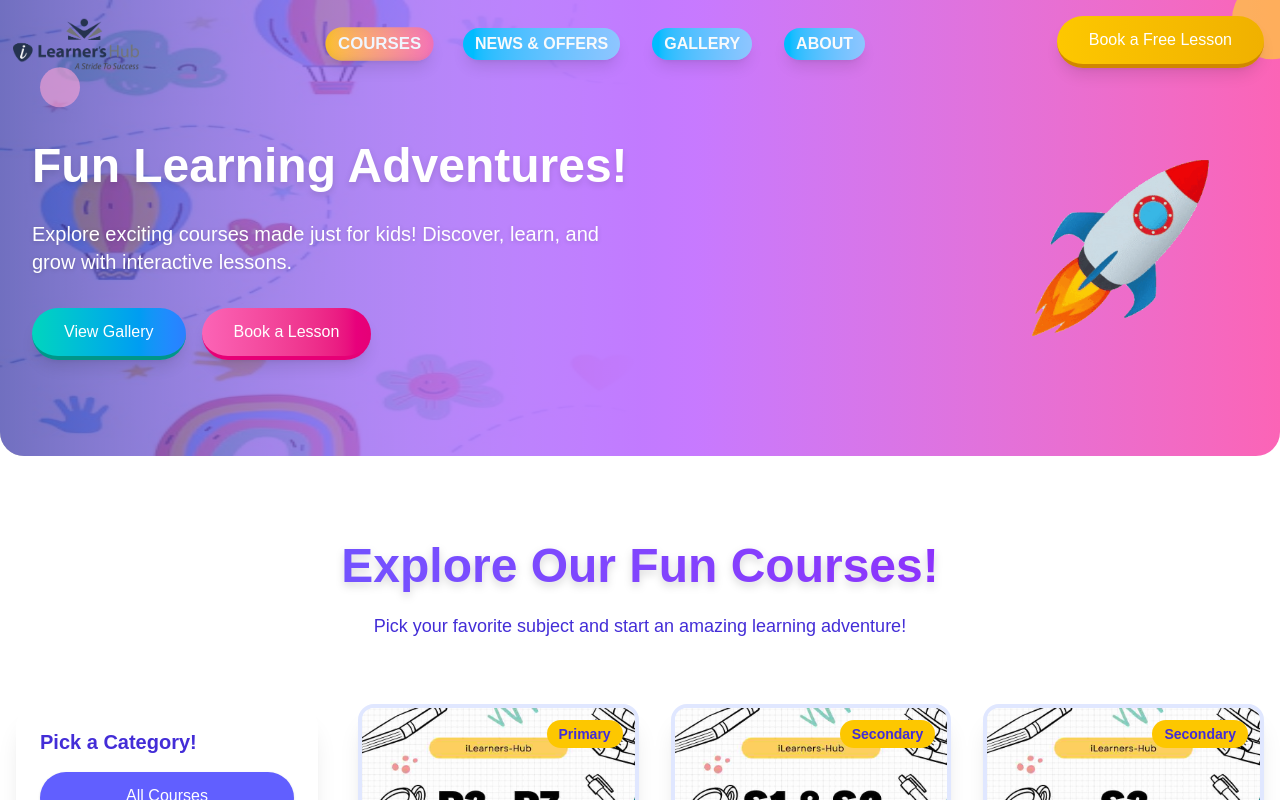
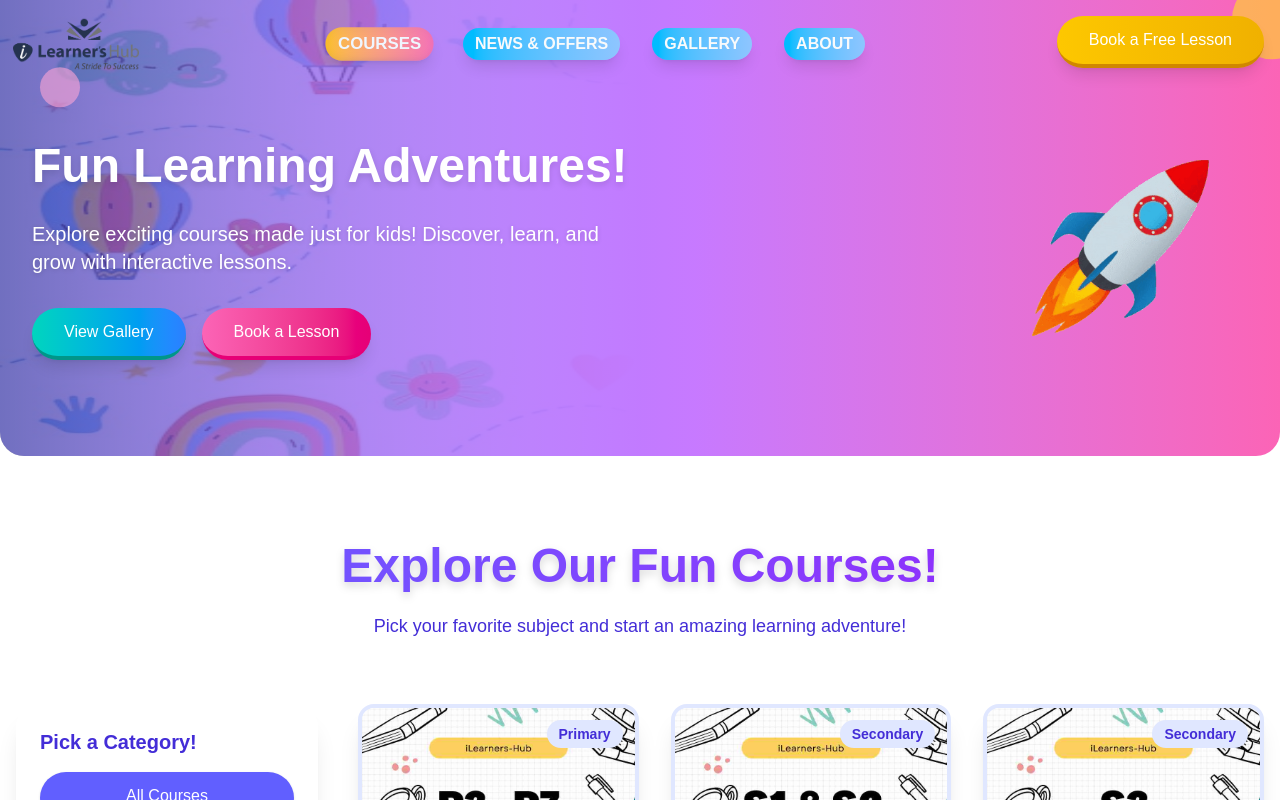
Before and after one commit to MoyasiGinko/iLearners-Hub, a Next.js app: page /courses/all-courses in a window 1280 px wide. Shown: the top 800 px of the page. Built offline with nearby package versions, Linux system fonts and the light colour scheme.

Commit message:
Update index.tsx

```diff
--- a/components/courses/course/index.tsx
+++ b/components/courses/course/index.tsx
@@ -56,7 +56,7 @@ const CoursePage: React.FC<CoursePageProps> = memo(({ selectedCategory }) => {
                 alt={course.short_title}
                 className="object-cover w-full h-full"
               />
-              <div className="absolute top-0 right-0 bg-yellow-400 text-indigo-700 px-3 py-1 m-3 rounded-full text-sm font-bold">
+              <div className="absolute top-0 right-0 bg-indigo-100 text-indigo-700 px-3 py-1 m-3 rounded-full text-sm font-bold">
                 {course.category}
               </div>
             </div>
```
